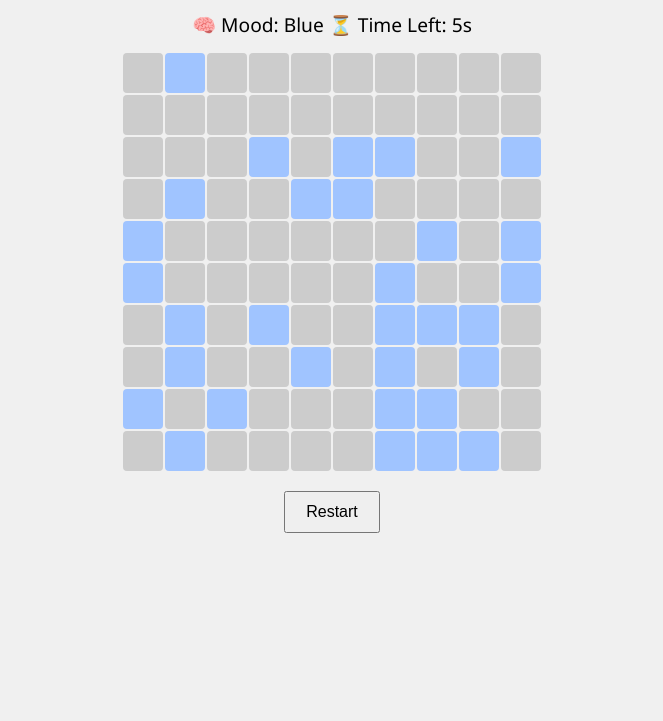
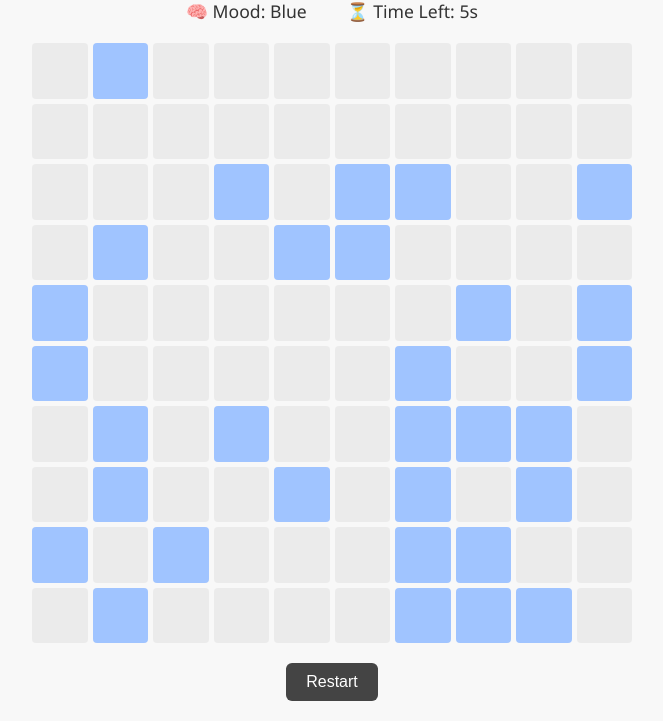
Before and after one commit to anamavahora/Mood-maze-game, a plain HTML site: page Index.html in a window 1280 px wide. Shown: the part 95-816 px from the top of the page, without its empty margins (308-971 px from the left). Drawn offline with Linux system fonts and the light colour scheme.

Commit message:
Update Style.css

```diff
--- a/Style.css
+++ b/Style.css
@@ -1,30 +1,43 @@
+/* Base styling */
 body {
   font-family: 'Segoe UI', sans-serif;
   text-align: center;
-  background-color: #f0f0f0;
+  background-color: #f8f8f8;
   margin: 0;
   padding: 20px;
+  color: #333;
+}
+
+h1 {
+  margin-top: 10px;
+  font-size: 2em;
+  color: #444;
 }
 
 #gameInfo {
-  font-size: 1.2em;
-  margin-bottom: 15px;
+  font-size: 1.1em;
+  margin-bottom: 20px;
+  display: flex;
+  justify-content: center;
+  gap: 40px;
+  flex-wrap: wrap;
 }
 
 #gameBoard {
   display: grid;
-  grid-template-columns: repeat(10, 40px);
-  grid-template-rows: repeat(10, 40px);
-  gap: 2px;
+  gap: 3px;
   justify-content: center;
   margin: 0 auto 20px auto;
+  width: 100%;
+  max-width: 420px;
 }
 
 .cell {
-  width: 40px;
-  height: 40px;
+  aspect-ratio: 1 / 1;
+  width: 100%;
   background-color: #ccc;
   border-radius: 4px;
+  transition: background-color 0.2s;
 }
 
 .player {
@@ -36,9 +49,43 @@ body {
 .path-red { background-color: #ffadad; }
 .path-purple { background-color: #d0bfff; }
 
-.hidden { background-color: #ccc !important; }
+.hidden {
+  background-color: #ccc !important;
+  opacity: 0.3;
+}
 
 button {
   padding: 10px 20px;
   font-size: 1em;
+  border: none;
+  border-radius: 6px;
+  background-color: #444;
+  color: white;
+  cursor: pointer;
+  transition: background 0.3s;
 }
+
+button:hover {
+  background-color: #666;
+}
+
+/* Responsive grid size */
+@media (min-width: 320px) {
+  #gameBoard {
+    grid-template-columns: repeat(10, 1fr);
+  }
+}
+
+@media (min-width: 768px) {
+  #gameBoard {
+    max-width: 500px;
+    gap: 4px;
+  }
+}
+
+@media (min-width: 1024px) {
+  #gameBoard {
+    max-width: 600px;
+    gap: 5px;
+  }
+}
```
